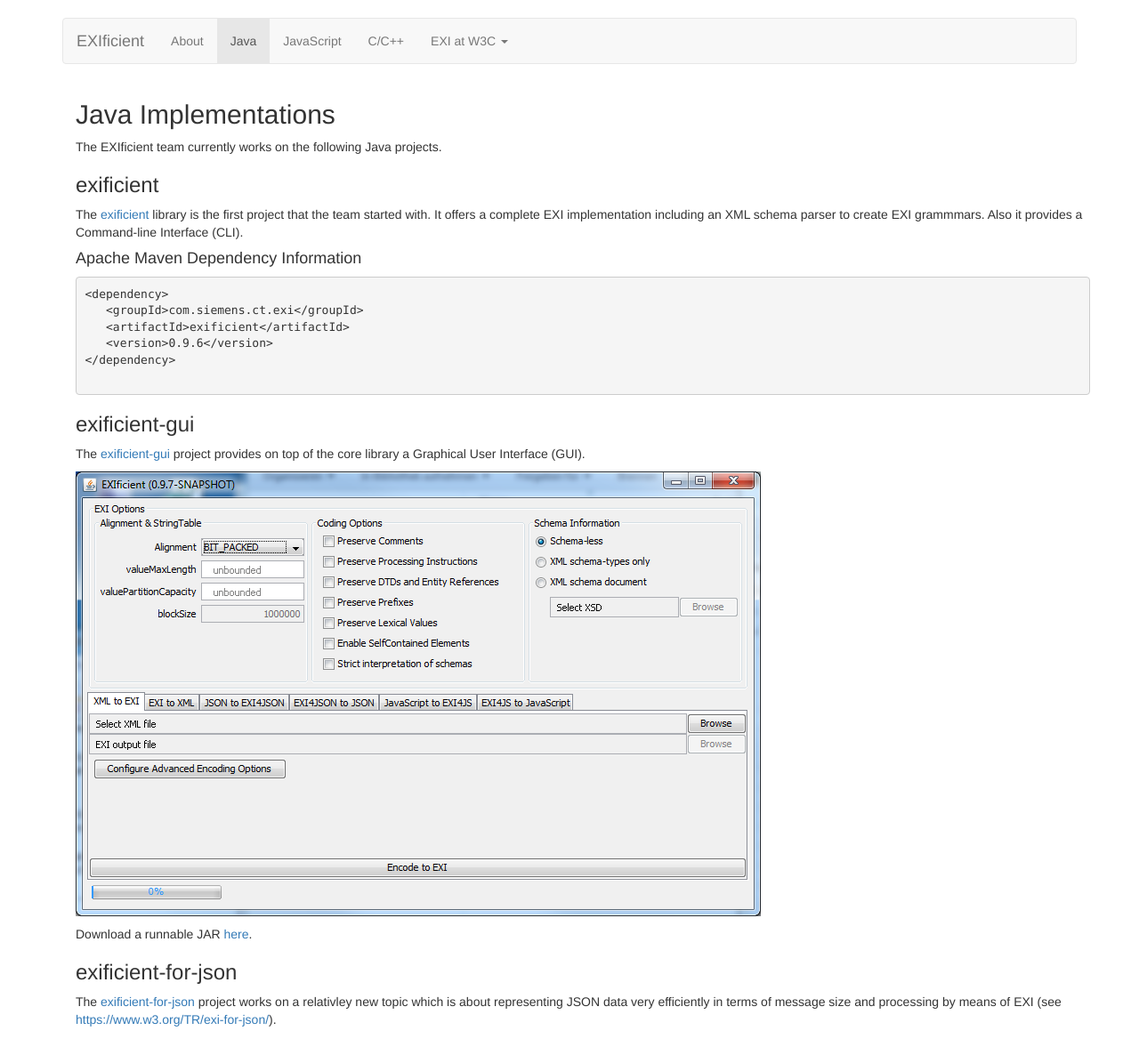
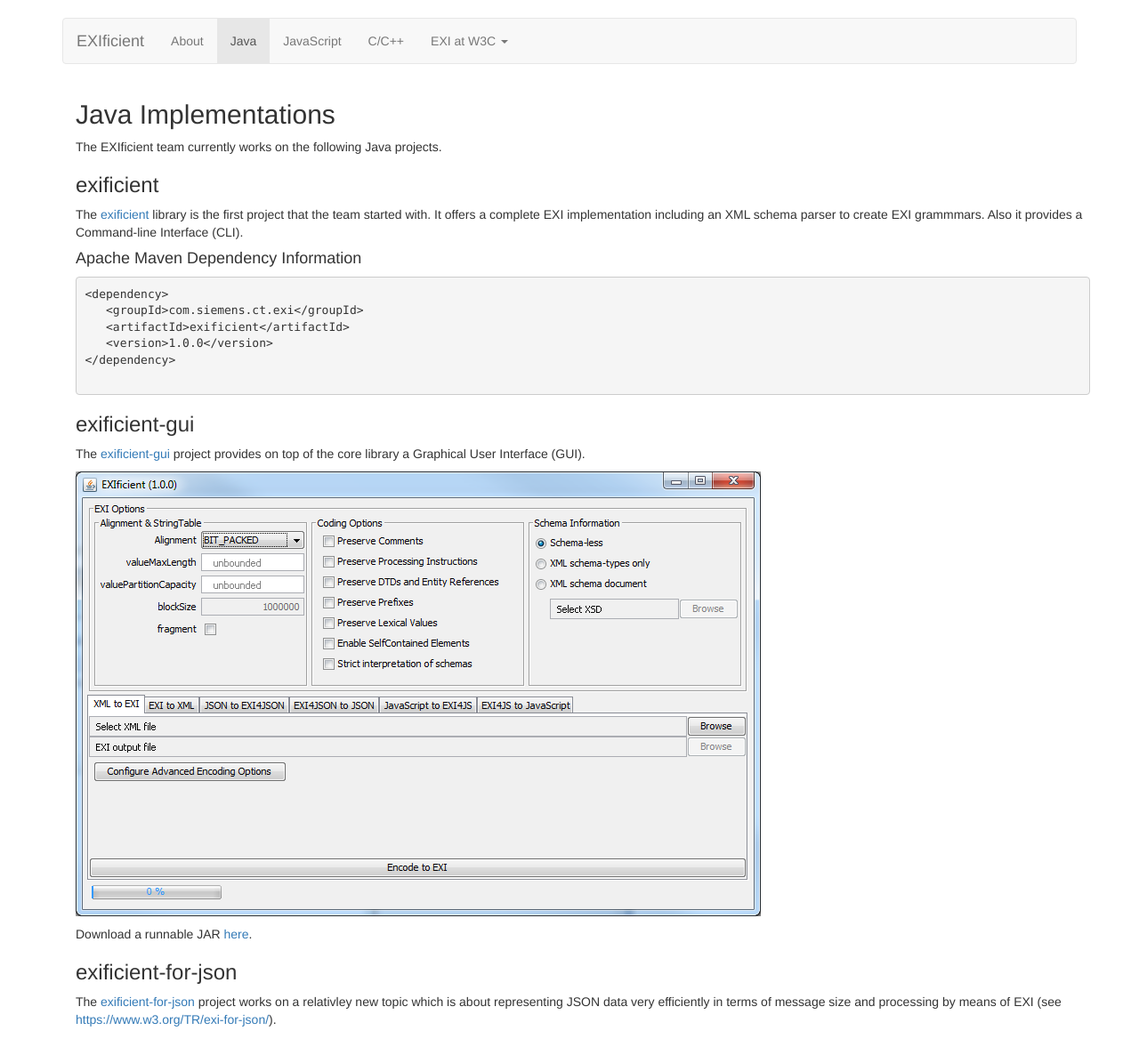
Before and after one commit to EXIficient/exificient.github.io, a Jekyll site: the page built from java/index.html, in a window 1280 px wide. Shown: the whole page at 89% size. Built offline with Jekyll 4.4.1, drawn with Linux system fonts in a browser that asks for light colours; nearby versions of some CDN libraries.

Commit message:
update with version 1.0.0

```diff
--- a/java/index.html
+++ b/java/index.html
@@ -14,7 +14,7 @@ group: "navigation"
   <pre>&lt;dependency&gt;
    &lt;groupId&gt;com.siemens.ct.exi&lt;/groupId&gt;
    &lt;artifactId&gt;exificient&lt;/artifactId&gt;
-   &lt;version&gt;0.9.6&lt;/version&gt;
+   &lt;version&gt;1.0.0&lt;/version&gt;
 &lt;/dependency&gt;
           </pre>
   <h3>exificient-gui</h3>
```
Also changed, not shown: java/gui.png, 1 other file.
